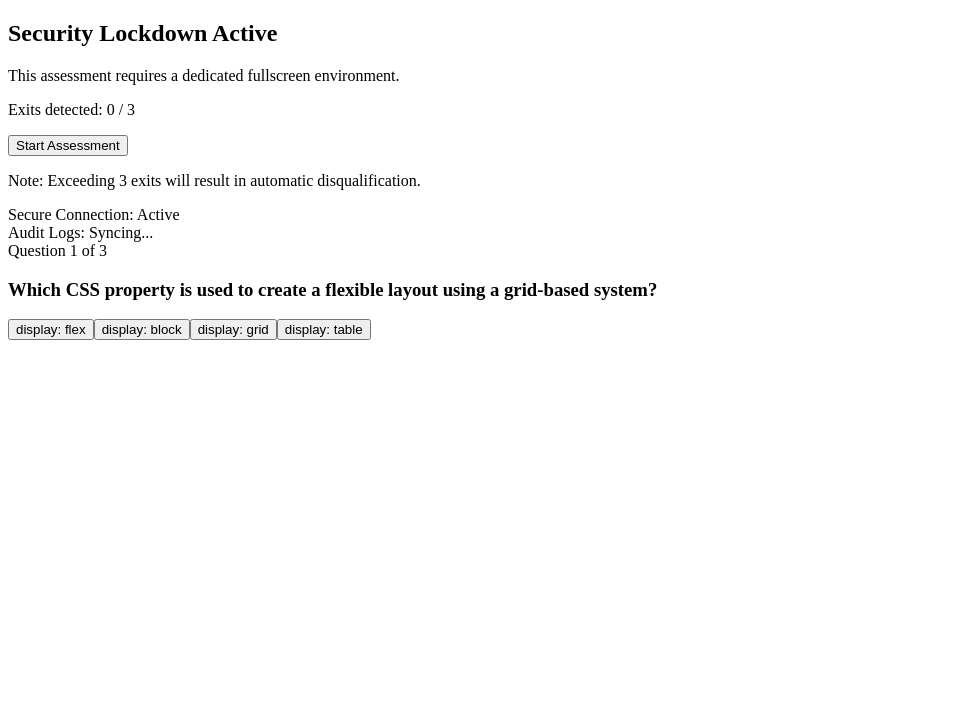
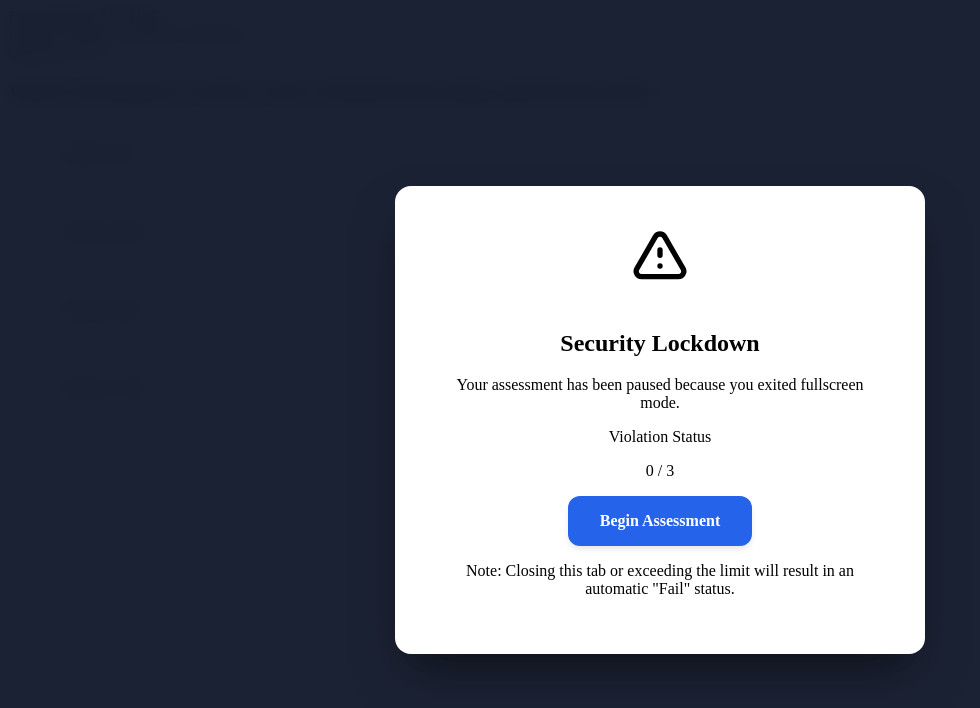
Before and after one commit to sahil-ahmd/delta-sigma-ventures-r2, a React (Vite) app: page / in a window 1280 px wide. Shown: the top 708 px of the page, without its empty margins (0-980 px from the left). Built offline with nearby package versions, Linux system fonts and the light colour scheme.

Commit message:
style: enhance the modal UI and warning modal

```diff
--- a/src/App.tsx
+++ b/src/App.tsx
@@ -1,54 +1,52 @@
 import React from 'react';
 import { useSecureEnvironment } from './hooks/useSecureEnvironment';
-import { Button } from './components/ui/Button';
 import { TestInterface } from './components/secure-test/TestInterface';
+import { ViolationModal } from './components/secure-test/ViolationModal';
+import { ProctorCamera } from './components/secure-test/ProctorCamera'; // Optional but recommended
 
 export const App: React.FC = () => {
   const TOLERANCE = 3;
   const { isFullscreen, violations, enterFullscreen, isExceeded } = useSecureEnvironment(TOLERANCE);
 
-  // 1. Termination State: User exceeded allowed exits
+  // 1. Final Termination State
   if (isExceeded) {
     return (
-      <div className="terminated">
-        <h1 style={{ color: '#dc2626' }}>Assessment Revoked</h1>
-        <p>Security protocol breach: Multiple fullscreen exits detected.</p>
-        <p>Please contact your administrator. Attempt ID: ATTEMPT_TS_001</p>
+      <div className="terminated flex h-screen items-center justify-center">
+        <h1 className="text-red-600 text-3xl font-bold">Assessment Revoked</h1>
+        <p>Protocol breach: Maximum exits reached.</p>
       </div>
     );
   }
 
   return (
-    <div className="relative min-h-[70vh]">
-      {/* 2. Security Modal: Shown when NOT in fullscreen */}
+    <div className="relative min-h-screen bg-slate-50">
+      {/* 2. Security Modal: The ONLY thing shown when not in fullscreen */}
       {!isFullscreen && (
-        <div className="warning-overlay">
-          <div className="modal">
-            <h2 className="text-2xl font-bold mb-4">Security Lockdown Active</h2>
-            <p className="mb-2">This assessment requires a dedicated fullscreen environment.</p>
-            <p className="text-sm text-slate-500 mb-6">
-              Exits detected: <span className="font-bold text-red-600">{violations} / {TOLERANCE}</span>
-            </p>
-            <Button onClick={enterFullscreen} variant="primary" size="lg">
-              {violations === 0 ? "Start Assessment" : "Resume Assessment"}
-            </Button>
-            <p className="mt-4 text-xs text-slate-400">
-              Note: Exceeding {TOLERANCE} exits will result in automatic disqualification.
-            </p>
-          </div>
-        </div>
+        <ViolationModal
+          violations={violations}
+          maxViolations={TOLERANCE}
+          onReEnter={enterFullscreen}
+        />
       )}
 
-      {/* 3. The Actual Test Content */}
-      <div className={`transition-all duration-500 ${!isFullscreen ? 'blur-xl pointer-events-none scale-95' : 'blur-0 scale-100'}`}>
-        <div className="test-content">
-          <div className="flex justify-between items-center mb-6 p-4 bg-blue-50 rounded-lg border border-blue-100">
+      {/* 3. Optional: Live Proctoring View (Only when test is active) */}
+      {isFullscreen && <ProctorCamera />}
+
+      {/* 4. Assessment Content: Managed by CSS classes for security blurring */}
+      <div
+        className={`transition-all duration-700 p-8 ${
+          !isFullscreen ? 'blur-2xl pointer-events-none scale-95 opacity-0' : 'blur-0 scale-100 opacity-100'
+        }`}
+      >
+        <div className="max-w-4xl mx-auto">
+          {/* Status Header */}
+          <div className="flex justify-between items-center mb-6 p-4 bg-white shadow-sm rounded-lg border border-slate-200">
             <div className="flex items-center gap-2">
               <div className="w-3 h-3 bg-green-500 rounded-full animate-pulse" />
-              <span className="text-sm font-medium text-blue-800">Secure Connection: Active</span>
+              <span className="text-sm font-semibold text-slate-700">Environment: SECURE</span>
             </div>
-            <div className="text-sm text-slate-600">
-              Audit Logs: <span className="font-mono">Syncing...</span>
+            <div className="text-xs font-mono text-slate-400">
+              AUDIT_TRAIL_ACTIVE | EXITS: {violations}
             </div>
           </div>
 
@@ -58,3 +56,5 @@ export const App: React.FC = () => {
     </div>
   );
 };
+
+export default App;
--- /dev/null
+++ b/src/components/secure-test/ProctorCamera.tsx
@@ -0,0 +1,47 @@
+import React, { useEffect, useRef, useState } from "react";
+
+export const ProctorCamera: React.FC = () => {
+  const videoRef = useRef<HTMLVideoElement>(null);
+  const [hasPermission, setHasPermission] = useState(false);
+
+  useEffect(() => {
+    async function setupCamera() {
+      try {
+        const stream = await navigator.mediaDevices.getUserMedia({
+          video: true,
+        });
+        if (videoRef.current) {
+          videoRef.current.srcObject = stream;
+          setHasPermission(true);
+        }
+      } catch (err) {
+        console.error("Camera access denied", err);
+      }
+    }
+    setupCamera();
+  }, []);
+
+  return (
+    <div className="fixed bottom-4 right-4 w-48 h-36 bg-black rounded-lg border-2 border-blue-500 shadow-2xl overflow-hidden z-50">
+      {!hasPermission ? (
+        <div className="flex items-center justify-center h-full text-[10px] text-white text-center p-2">
+          Waiting for camera...
+        </div>
+      ) : (
+        <video
+          ref={videoRef}
+          autoPlay
+          muted
+          playsInline
+          className="w-full h-full object-cover mirror"
+        />
+      )}
+      <div className="absolute top-2 left-2 flex items-center gap-1">
+        <div className="w-2 h-2 bg-red-600 rounded-full animate-ping" />
+        <span className="text-[10px] text-white font-bold bg-black/40 px-1 rounded">
+          REC
+        </span>
+      </div>
+    </div>
+  );
+};
--- a/src/components/secure-test/TestInterface.tsx
+++ b/src/components/secure-test/TestInterface.tsx
@@ -2,6 +2,7 @@ import React, { useState } from "react";
 import { mockQuestions } from "../../services/mockData";
 import { logService } from "../../services/logService";
 import type { UserResponse } from "../../types/assessment";
+import { Button } from "../ui/Button";
 
 export const TestInterface: React.FC = () => {
   const [currentIndex, setCurrentIndex] = useState(0);
@@ -36,14 +37,15 @@ export const TestInterface: React.FC = () => {
 
         {currentQuestion.type === "multiple-choice" ? (
           <div className="options-grid">
-            {currentQuestion.options?.map((opt) => (
-              <button
-                key={opt}
-                className="btn-option"
-                onClick={() => handleAnswer(opt)}
-              >
-                {opt}
-              </button>
+            {currentQuestion.options?.map((opt, index) => (
+              <Button
+              key={index}
+              variant="option"
+              onClick={() => handleAnswer(opt)}
+            >
+              <span className="option-indicator">{String.fromCharCode(65 + index)}</span>
+              {opt}
+            </Button>
             ))}
           </div>
         ) : (
--- /dev/null
+++ b/src/components/secure-test/ViolationModal.tsx
@@ -0,0 +1,51 @@
+import React from 'react';
+import { Button } from '../ui/Button';
+
+interface ViolationModalProps {
+  violations: number;
+  maxViolations: number;
+  onReEnter: () => void;
+}
+
+export const ViolationModal: React.FC<ViolationModalProps> = ({
+  violations,
+  maxViolations,
+  onReEnter
+}) => {
+  return (
+    <div className="warning-overlay">
+      <div className="modal">
+        <div className="flex justify-center mb-4">
+          <div className="bg-red-100 p-3 rounded-full">
+            {/* Simple Warning Icon using CSS/SVG */}
+            <svg className="w-8 h-8 text-red-600" fill="none" stroke="currentColor" viewBox="0 0 24 24">
+              <path strokeLinecap="round" strokeLinejoin="round" strokeWidth="2" d="M12 9v2m0 4h.01m-6.938 4h13.856c1.54 0 2.502-1.667 1.732-3L13.732 4c-.77-1.333-2.694-1.333-3.464 0L3.34 16c-.77 1.333.192 3 1.732 3z" />
+            </svg>
+          </div>
+        </div>
+
+        <h2 className="text-2xl font-bold text-slate-800">Security Lockdown</h2>
+        <p className="text-slate-600 mt-2">
+          Your assessment has been paused because you exited fullscreen mode.
+        </p>
+
+        <div className="my-6 p-4 bg-slate-50 rounded-lg border border-slate-200">
+          <p className="text-sm text-slate-500 uppercase tracking-wide font-semibold">
+            Violation Status
+          </p>
+          <p className="text-3xl font-mono font-bold text-red-600">
+            {violations} <span className="text-slate-300">/</span> {maxViolations}
+          </p>
+        </div>
+
+        <Button onClick={onReEnter} variant="primary" size="lg" className="w-full">
+          {violations === 0 ? "Begin Assessment" : "Resume Assessment"}
+        </Button>
+
+        <p className="mt-4 text-xs text-slate-400">
+          Note: Closing this tab or exceeding the limit will result in an automatic "Fail" status.
+        </p>
+      </div>
+    </div>
+  );
+};
--- a/src/components/ui/Button.tsx
+++ b/src/components/ui/Button.tsx
@@ -1,36 +1,24 @@
-import React from 'react';
+import React from "react";
 
 interface ButtonProps extends React.ButtonHTMLAttributes<HTMLButtonElement> {
-  variant?: 'primary' | 'danger' | 'outline';
-  size?: 'sm' | 'md' | 'lg';
+  variant?: "primary" | "danger" | "option";
+  size?: "md" | "lg";
 }
 
 export const Button: React.FC<ButtonProps> = ({
-  variant = 'primary',
-  size = 'md',
+  variant = "primary",
+  size = "md",
   children,
-  className,
+  className = "",
   ...props
 }) => {
-  const baseStyles = "font-semibold rounded-lg transition-all duration-200 focus:outline-none focus:ring-2";
-
-  const variants = {
-    primary: "bg-blue-600 text-white hover:bg-blue-700 focus:ring-blue-500",
-    danger: "bg-red-600 text-white hover:bg-red-700 focus:ring-red-500",
-    outline: "border-2 border-slate-300 text-slate-600 hover:bg-slate-50 focus:ring-slate-200"
-  };
-
-  const sizes = {
-    sm: "px-3 py-1.5 text-sm",
-    md: "px-5 py-2.5 text-base",
-    lg: "px-8 py-4 text-lg"
-  };
+  // Combine classes based on props
+  const buttonClass = ["btn", `btn-${variant}`, `btn-${size}`, className].join(
+    " ",
+  );
 
   return (
-    <button
-      className={`${baseStyles} ${variants[variant]} ${sizes[size]} ${className}`}
-      {...props}
-    >
+    <button className={buttonClass} {...props}>
       {children}
     </button>
   );
--- a/src/index.css
+++ b/src/index.css
@@ -0,0 +1,147 @@
+/* Variable Definitions for consistency */
+:root {
+  --primary-color: #2563eb;
+  --primary-hover: #1d4ed8;
+  --danger-color: #dc2626;
+  --danger-hover: #b91c1c;
+  --option-bg: #ffffff;
+  --option-border: #e2e8f0;
+  --option-hover-bg: #f8fafc;
+  --option-hover-border: #2563eb;
+  --text-main: #1e293b;
+  --shadow-sm: 0 1px 2px 0 rgba(0, 0, 0, 0.05);
+  --shadow-md: 0 4px 6px -1px rgba(0, 0, 0, 0.1);
+}
+
+/* Base Button Style */
+.btn {
+  display: inline-flex;
+  align-items: center;
+  justify-content: center;
+  font-weight: 600;
+  border-radius: 12px;
+  cursor: pointer;
+  transition: all 0.2s ease;
+  border: none;
+  font-family: inherit;
+  gap: 10px;
+}
+
+.btn:active {
+  transform: scale(0.97);
+}
+
+/* Size Variants */
+.btn-md {
+  padding: 10px 24px;
+  font-size: 14px;
+}
+
+.btn-lg {
+  padding: 16px 32px;
+  font-size: 16px;
+}
+
+/* Color Variants */
+.btn-primary {
+  background-color: var(--primary-color);
+  color: white;
+  box-shadow: var(--shadow-md);
+}
+
+.btn-primary:hover {
+  background-color: var(--primary-hover);
+}
+
+.btn-danger {
+  background-color: var(--danger-color);
+  color: white;
+}
+
+.btn-danger:hover {
+  background-color: var(--danger-hover);
+}
+
+/* Multiple Choice Option Style */
+.btn-option {
+  background-color: var(--option-bg);
+  border: 2px solid var(--option-border);
+  color: var(--text-main);
+  width: 100%;
+  justify-content: flex-start;
+  text-align: left;
+  padding: 18px;
+  margin-bottom: 12px;
+}
+
+.btn-option:hover {
+  border-color: var(--option-hover-border);
+  background-color: var(--option-hover-bg);
+  color: var(--primary-color);
+}
+
+/* The backdrop that covers the whole screen */
+.warning-overlay {
+  position: fixed; /* Fixes it to the viewport */
+  top: 0;
+  left: 0;
+  width: 100vw;
+  height: 100vh;
+  background: rgba(15, 23, 42, 0.95); /* Dark, slightly transparent */
+  backdrop-filter: blur(10px); /* Blurs the background content */
+  display: flex;
+  align-items: center;
+  justify-content: center;
+  z-index: 9999; /* Higher than everything else */
+  padding: 20px;
+}
+
+/* The actual white box in the center */
+.modal {
+  background: white;
+  padding: 2.5rem;
+  border-radius: 16px;
+  max-width: 450px;
+  width: 100%;
+  text-align: center;
+  box-shadow: 0 25px 50px -12px rgba(0, 0, 0, 0.5);
+  animation: modalPop 0.3s ease-out;
+}
+
+@keyframes modalPop {
+  from {
+    transform: scale(0.9);
+    opacity: 0;
+  }
+  to {
+    transform: scale(1);
+    opacity: 1;
+  }
+}
+
+/* Ensure the warning icon isn't massive */
+.modal svg {
+  width: 64px;
+  height: 64px;
+  margin-bottom: 1rem;
+}
+
+.option-indicator {
+    display: flex;
+    align-items: center;
+    justify-content: center;
+    width: 24px;
+    height: 24px;
+    border-radius: 50%;
+    background: #f1f5f9;
+    border: 1px solid #cbd5e1;
+    font-size: 12px;
+    color: #64748b;
+    font-weight: bold;
+  }
+
+  .btn-option:hover .option-indicator {
+    background: var(--primary-color);
+    color: white;
+    border-color: var(--primary-color);
+  }
```
